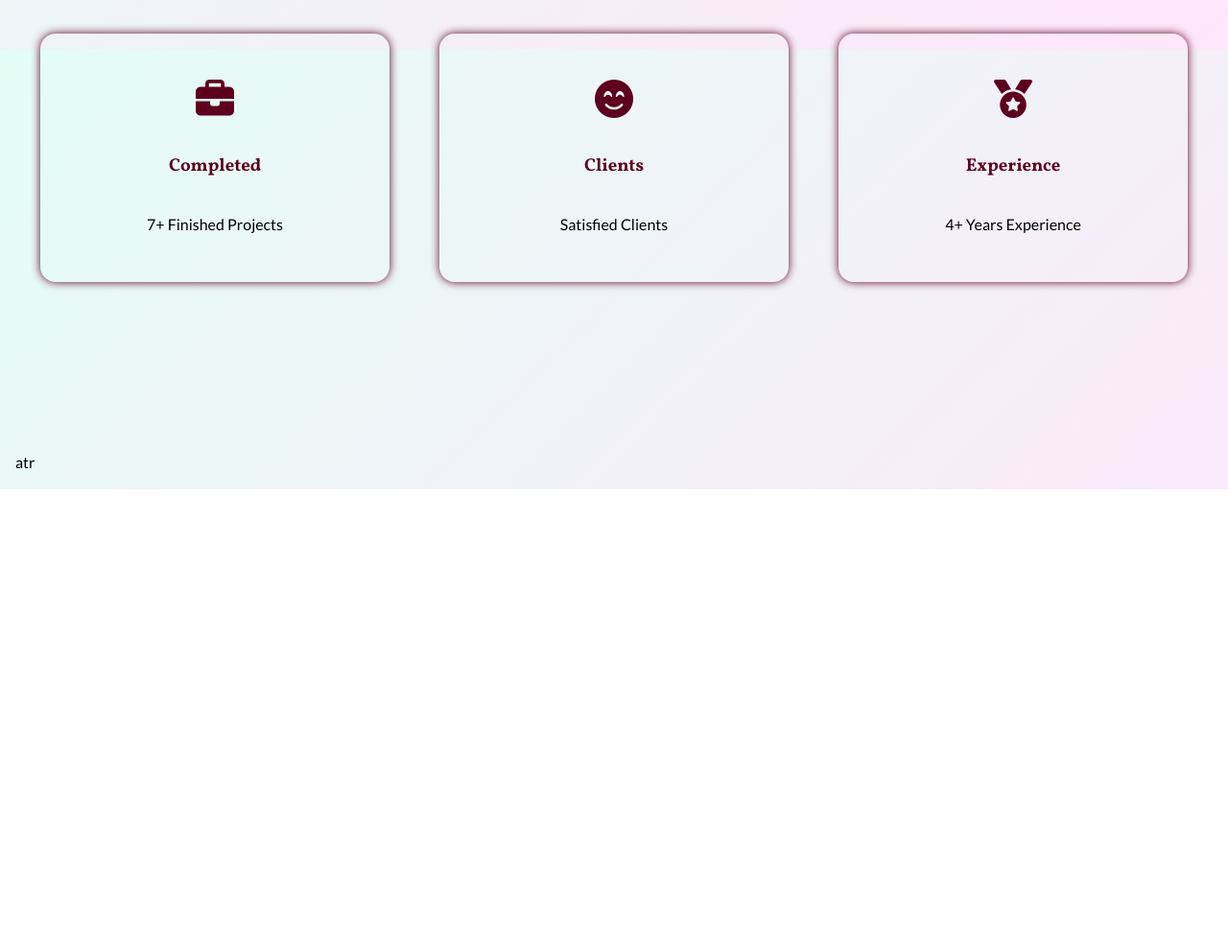
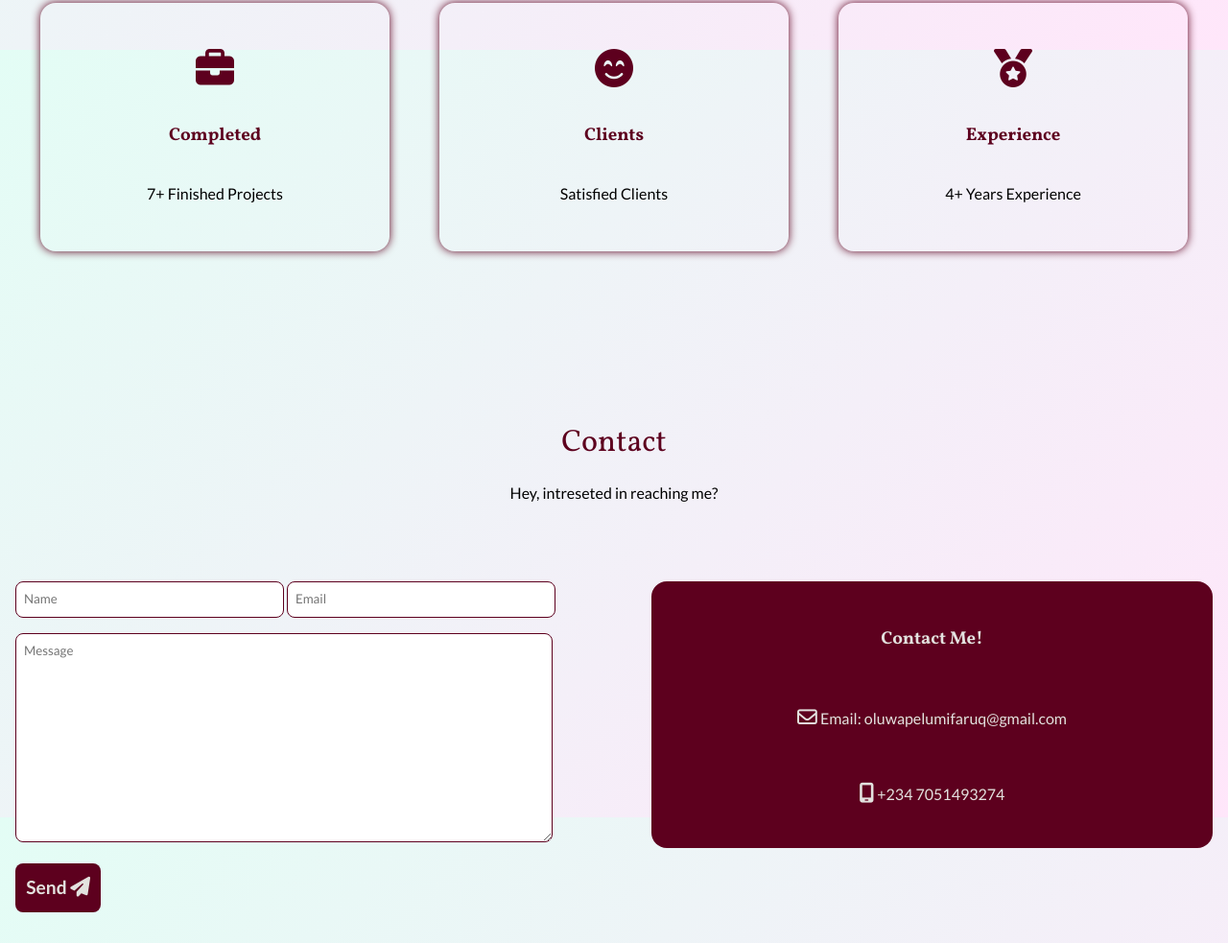
Before and after one commit to Juggernaut979/juggernaut, a plain HTML site: page index.html in a window 1280 px wide. Shown: the part 1548-2531 px from the top of the page at 96% size. Before the commit the page ends 2058 px from the top, so only its background shows below. Drawn offline with nearby package versions, Linux system fonts and the light colour scheme.

Commit message:
Stying and markup of contact section

```diff
--- a/index.html
+++ b/index.html
@@ -143,7 +143,44 @@
         </div>
       </article>
 
-      atr
+      <article id="contact" class="contact">
+        <h2>Contact</h2>
+        <p>Hey, intreseted in reaching me?</p>
+
+        <div class="cFlex flexDivide">
+          <section>
+            <div>
+              <input type="text" name="name" id="name" placeholder="Name" />
+              <input type="email" name="email" id="email" placeholder="Email" />
+            </div>
+
+            <textarea
+              name="message"
+              id="message"
+              cols="30"
+              rows="10"
+              placeholder="Message"
+            ></textarea>
+          </section>
+
+          <section class="cInfo">
+            <h3>Contact Me!</h3>
+
+            <p>
+              <i class="fa-regular fa-envelope"></i> Email:
+              <a href="mailto: oluwapelumifaruq@gmail.com"
+                >oluwapelumifaruq@gmail.com</a
+              >
+            </p>
+
+            <p><i class="fa-solid fa-mobile-screen"></i> +234 7051493274</p>
+          </section>
+        </div>
+
+        <div>
+          <button>Send <i class="fa-solid fa-paper-plane"></i></button>
+        </div>
+      </article>
     </main>
   </body>
 </html>
--- a/style.css
+++ b/style.css
@@ -186,7 +186,7 @@ a {
 }
 
 .projects h2 {
-  padding: 0 0 5rem;
+  padding: 0 0 3rem;
 }
 
 .projectsFlex {
@@ -216,3 +216,75 @@ a {
 .projects i {
   font-size: 2.5rem;
 }
+
+.contact h2,
+p,
+h3 {
+  text-align: center;
+}
+
+.contact h2 {
+  margin: 0;
+}
+
+.cFlex {
+  display: flex;
+  flex-direction: row;
+  gap: 5rem;
+  margin: 5rem 0 0;
+}
+
+.cFlex input {
+  width: 48%;
+  padding: 0.5rem;
+  border: 0.1rem solid var(--dark-color);
+  outline: none;
+  border-radius: 0.5rem;
+}
+
+.cFlex textarea {
+  width: 96%;
+  margin: 1rem 0 0;
+  padding: 0.5rem;
+  border: 0.1rem solid var(--dark-color);
+  outline: none;
+  border-radius: 0.5rem;
+}
+
+.cInfo {
+  background: var(--dark-color);
+  color: var(--color);
+  display: flex;
+  flex-direction: column;
+  justify-content: space-around;
+  border-radius: 1rem;
+  padding: 1rem;
+}
+
+.cInfo h3 {
+  color: var(--color);
+}
+
+.cInfo i {
+  color: var(--color);
+}
+
+button {
+  background: var(--dark-color);
+  color: var(--color);
+  border: none;
+  border-radius: 0.5rem;
+  padding: 0.7rem;
+  font-weight: 600;
+  font-size: 1.2rem;
+  margin: 1rem 0;
+  cursor: pointer;
+  transition: box-shadow 200ms;
+}
+
+button i {
+  color: var(--color);
+}
+button:hover {
+  box-shadow: 0px 0px 10px var(--dark-color);
+}
```
